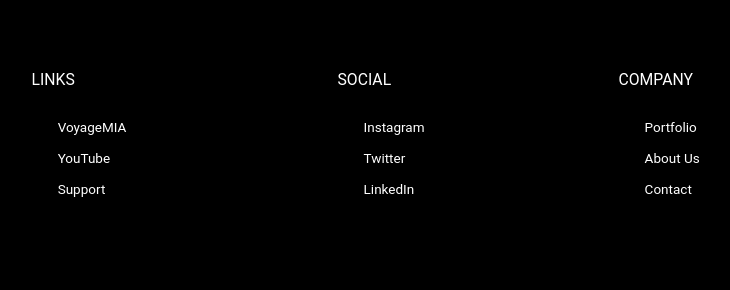
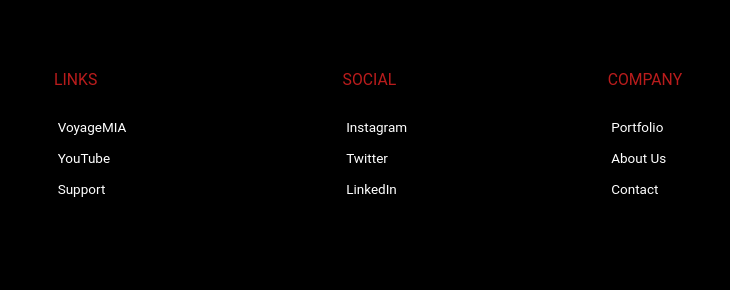
Before and after one commit to BacklotStevie/trigan-frontend, a Gatsby site: page /home in a window 1280 px wide. Shown: the part 355-645 px from the top of the page, without its empty margins (184-914 px from the left). Built offline with nearby package versions, Linux system fonts and the light colour scheme; Gatsby itself is replaced by a stand-in of ours; a web font is replaced by a local one.

Commit message:
Footer Styling
Fixed some footer styling throughout the site.

```diff
--- a/src/components/footer.js
+++ b/src/components/footer.js
@@ -40,9 +40,9 @@ const Footer = () => {
 
     <footer class="flex bg-black py-8 w-full mt-8">
         <div class="flex container mx-auto px-8">
-            <div class="table w-full jus">
+            <div class="flex table w-full">
              <div class="flex block sm:table-cell">
-                    <p class="uppercase text-white text-sm sm:mb-6">Links</p>
+                    <p class="uppercase pl-5 text-red-700 text-sm sm:mb-6">Links</p>
                     <ul class="list-reset text-xs mb-6">
                         <li class="mt-2 inline-block mr-2 sm:block sm:mr-0">
                             <a href="http://voyagemia.com/interview/meet-mauricio-carrasco-tri-gan-visuals-miami-lakes/" class="text-white hover:text-grey-dark">VoyageMIA</a>
@@ -67,7 +67,7 @@ const Footer = () => {
                 </ul>
             </div> */}
             <div class="block sm:table-cell">
-                <p class="uppercase text-white text-sm sm:mb-6">Social</p>
+                <p class="uppercase pl-5 text-red-700 text-sm sm:mb-6">Social</p>
                 <ul class="list-reset text-xs mb-6">
                     <li class="mt-2 inline-block mr-2 sm:block sm:mr-0">
                         <a href="https://www.instagram.com/trigan.visuals" class="text-white hover:text-grey-dark">Instagram</a>
@@ -81,7 +81,7 @@ const Footer = () => {
                 </ul>
             </div>
                 <div class="block sm:table-cell">
-                    <p class="uppercase text-white text-sm sm:mb-6">Company</p>
+                    <p class="uppercase pl-5 text-red-700 text-sm sm:mb-6">Company</p>
                     <ul class="list-reset text-xs mb-6">
                         <li class="mt-2 inline-block mr-2 sm:block sm:mr-0">
                             <a href="/portfolio" class="text-white hover:text-grey-dark">Portfolio</a>
```
